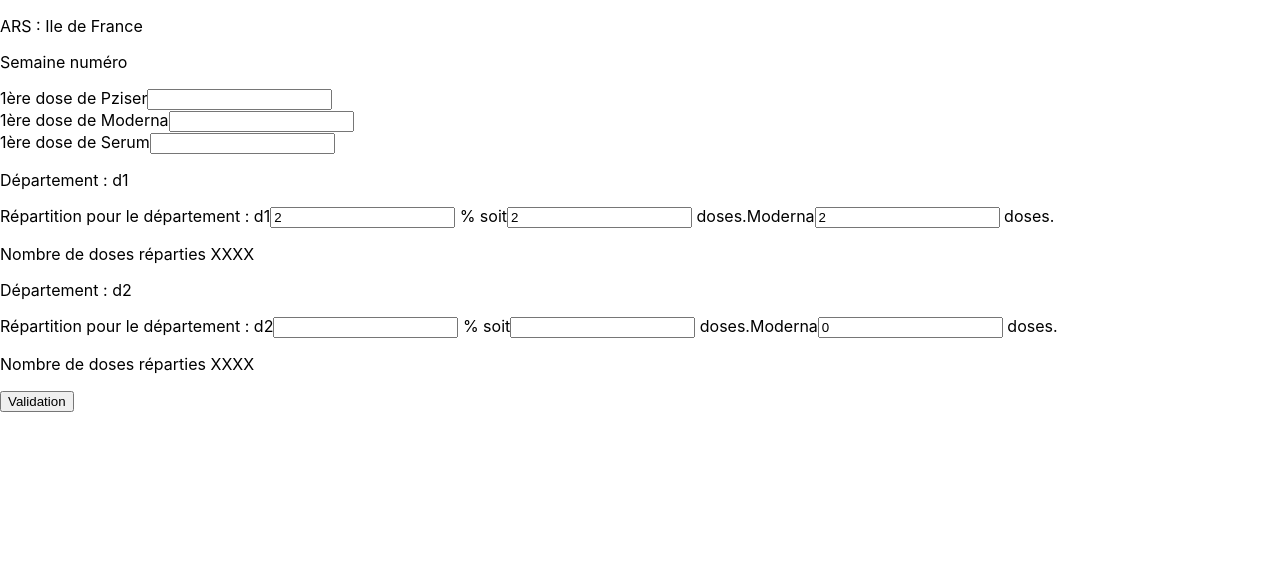
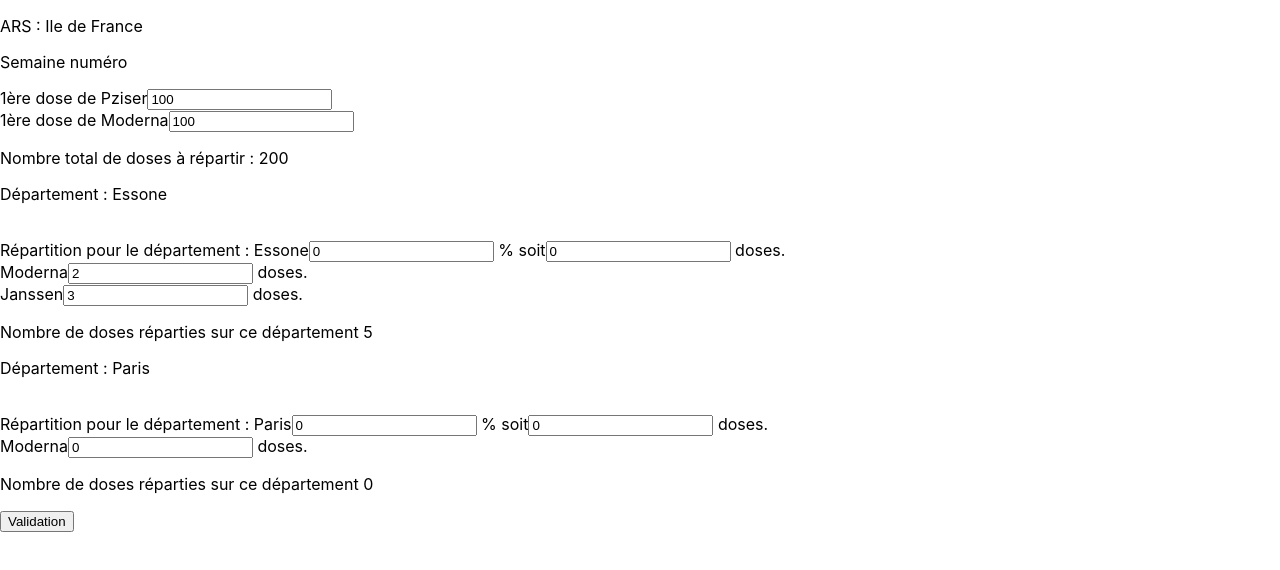
Before and after one commit to Raglink/hackathon-covid-magiciendose, a React (Create React App) app: page / in a window 1280 px wide. Shown: the top 570 px of the page. Built offline with nearby package versions, Linux system fonts and the light colour scheme.

Commit message:
add logic without warning

```diff
--- a/package.json
+++ b/package.json
@@ -9,6 +9,7 @@
     "react": "^17.0.2",
     "react-dom": "^17.0.2",
     "react-scripts": "4.0.3",
+    "uuid": "^8.3.2",
     "web-vitals": "^1.0.1"
   },
   "scripts": {
--- a/src/components/VaccineDoseInput.js
+++ b/src/components/VaccineDoseInput.js
@@ -1,16 +1,17 @@
-import React, {useState} from "react"
+import React from "react"
 
-const VaccineDoseInput = ({field, fieldChange}) => {
 
-    return(
-        <div key={field.key}>
+const VaccineDoseInput = ({field, fieldChangeGlobalVaccineCount, path, index}) => {
+       return(
+        <div>
             <label>
                 1ère dose de {field.vaccineName}
                 <input
                     type="number"
-                    value={field.value}
-                    onChange={(e)=>fieldChange(field.index, e.target.value)}/>
+                    value={field.nb_dose || 0}
+                    onChange={(e)=>fieldChangeGlobalVaccineCount(path, index, e.target.value )}/>
             </label>
+
         </div>
     )
 }
--- a/src/components/VaccineDosePerCent.js
+++ b/src/components/VaccineDosePerCent.js
@@ -1,35 +1,53 @@
 import React from "react"
 
-const VaccineDoseInput = ({field, fieldChange}) => {
-    console.log("field : ", field)
+//  TODO: - ADD per cent mecanism
+//          - ADD check vaccine sum > totalDose
 
+const VaccineDoseInput = ({field,
+    fieldChangeDepartmentVaccineCount,
+    path,
+    index,
+    fieldChangeDepartmentVaccineCountPerVaccineName,
+    fieldChangeDepartmentVaccinePerCent}) => {
+
+
+
+        const vaccineSumPerDepartment =(field)=> {
+        return field.vaccines.reduce((prev, cur)=> {return prev + cur.nombresDose},0)
+    }
+
+    console.log("field : ",field )
     return(
-        <div key={field.departementid}>
-               <p>Département : {field.departementid}</p>
+        <div>
+               <p>Département : {field.departementName}</p><br/>
                <label>
-                   Répartition pour le département : {field.departementid}
+                   Répartition pour le département : {field.departementName}
                    <input
                     type="number"
-                    value={field.totalDose}
-                    onChange={(e)=>fieldChange(field.departementid, e.target.value)}/> % soit
+                    value={field.dosePercent || 0}
+                    onChange={(e)=>fieldChangeDepartmentVaccinePerCent(path, index, (e.target.value))}
+                    /> % soit
                 <input
                     type="number"
-                    value={field.totalDose}
-                    onChange={(e)=>fieldChange(field.departementid, e.target.value)}/> doses.
+                    value={field.totalDose || 0}
+                    onChange={(e)=>fieldChangeDepartmentVaccineCount(path, index, e.target.value)}/> doses.
             </label>
-            {field.vaccines.map((vaccine) => {
+            <br/>
+            {field.vaccines.map((vaccine, subIndex) => {
                 return (
-                    <label key={vaccine.vaccineId}>
+                    <div key={subIndex}>
+                    <label >
                         {vaccine.vaccineName}
                         <input
                         type="number"
                         value={vaccine.nombresDose}
-                        onChange={(e)=>fieldChange(vaccine.vaccineId, e.target.value)}/> doses.
-                    </label>
+                        onChange={(e)=>fieldChangeDepartmentVaccineCountPerVaccineName(path, index, subIndex  , e.target.value)}/> doses.
+                    </label><br/>
+                    </div>
             )
             })}
 
-            <p>Nombre de doses réparties XXXX</p>
+            <p>Nombre de doses réparties sur ce département {vaccineSumPerDepartment(field)}</p>
         </div>
     )
 }
--- a/src/pages/ArsFrom/index.js
+++ b/src/pages/ArsFrom/index.js
@@ -1,74 +1,126 @@
-import React, { useEffect, useState } from "react"
+import React, {useState } from "react"
+
+
+
 import "./main.css"
 import VaccineDoseInput from "../../components/VaccineDoseInput"
 import VaccineDosePerCent from "../../components/VaccineDosePerCent"
 
 const ArsForm = () => {
+
+
     const dataStructure = {
         vaccines:[
         {
             vaccineId: "1",
             vaccineName: "Pziser",
-            nb_dose: 1
+            nb_dose: 100
         },
         {
             vaccineId: "2",
             vaccineName: "Moderna",
-            nb_dose: 2
-        },
-        {
-            vaccineId: "3",
-            vaccineName: "Serum",
-            nb_dose: null
+            nb_dose: 100
         }
     ],
     departement: [
         {
             departementid: "d1",
-            departementName: "departement 1",
+            departementName: "Essone",
             vaccines:
             [{vaccineId:"1",
             nombresDose:2,
             vaccineName: "Moderna"
+            },
+            {vaccineId:"5",
+            nombresDose:3,
+            vaccineName: "Janssen"
             }],
-            totalDose:2
+            totalDose:null,
+            dosePercent:null
          },
         {
             departementid: "d2",
-            departementName:"departement 2",
+            departementName:"Paris",
             vaccines:
             [{vaccineId:"2",
             nombresDose:0,
             vaccineName: "Moderna"
             }],
-            totalDose:""
+            totalDose:null,
+            dosePercent:null
          },
 
     ]
     }
-    console.log("dataStructure ", dataStructure )
-const [fields, setFields] = useState(dataStructure)
-    const fieldChange = () => {
-        return ("changed")
+    const [fields, setFields] = useState(dataStructure)
+
+    let vaccineSumGlobal =  fields.vaccines.reduce((prev, cur)=> {return prev + cur.nb_dose},0)
+    console.log("vaccineSumGlobal : ", vaccineSumGlobal)
+    const convertPerCentToDose = (value)=>{
+        return Math.trunc(vaccineSumGlobal*value/100)
+    }
+    const doseToPerCent =(value)=>{
+        return value/vaccineSumGlobal *100
+    }
+
+    //  TODO : Refacto this part in One function
+
+    const fieldChangeGlobalVaccineCount = (path, index, value) => {
+        const tempValue = {...fields}
+        tempValue[path][index].nb_dose= value * 1
+        setFields(tempValue)
+        return (console.log("changed"))
+    }
+    const fieldChangeDepartmentVaccineCount = (path, index, value) => {
+        const tempValue = {...fields}
+        tempValue[path][index].totalDose= value * 1
+        tempValue[path][index].dosePercent= doseToPerCent(value * 1)
+        console.log("tempValue : ",tempValue)
+        setFields(tempValue)
+        return (console.log("changed"))
+    }
+    const fieldChangeDepartmentVaccinePerCent = (path, index, value) => {
+        const tempValue = {...fields}
+        tempValue[path][index].totalDose= convertPerCentToDose(value * 1)
+        tempValue[path][index].dosePercent= value * 1
+        console.log("tempValue : ",tempValue)
+        setFields(tempValue)
+        return (console.log("changed"))
+    }
+
+    const fieldChangeDepartmentVaccineCountPerVaccineName= (path, index, subIndex, value) => {
+        const tempValue = {...fields}
+        console.log ("tempValue path" ,tempValue[path][index].vaccines[subIndex].nombresDose)
+        tempValue[path][index].vaccines[subIndex].nombresDose = value * 1
+        setFields(tempValue)
+        return (console.log("changed"))
     }
 
     return (
         <div className="ars-form">
             <p>ARS : Ile de France</p>
             <p>Semaine numéro</p>
-            {fields.vaccines.map((field) => {return (
+            {fields.vaccines.map((field, index) => {return (
                     <VaccineDoseInput
                         field={field}
-                        fieldChange={fieldChange}
-
-
+                        fieldChangeGlobalVaccineCount={fieldChangeGlobalVaccineCount}
+                        path="vaccines"
+                        index={index}
+                        key={index}
                     />
                 )}
             )}
-            {fields.departement.map((field) => {return(
+            <p>Nombre total de doses à répartir : {vaccineSumGlobal}</p>
+            {fields.departement.map((field, index) => {return(
                 <VaccineDosePerCent
                     field={field}
-                    fieldChange={fieldChange}
+                    fieldChangeDepartmentVaccineCount={fieldChangeDepartmentVaccineCount}
+                    fieldChangeDepartmentVaccineCountPerVaccineName={fieldChangeDepartmentVaccineCountPerVaccineName}
+                    fieldChangeDepartmentVaccinePerCent={fieldChangeDepartmentVaccinePerCent}
+                    path="departement"
+                    index={index}
+                    key={index}
+                    vaccineSumGlobal={vaccineSumGlobal}
                 />
             )})}
 
```
Also changed, not shown: 1 other file (tests, documents, lock files or other folders).
